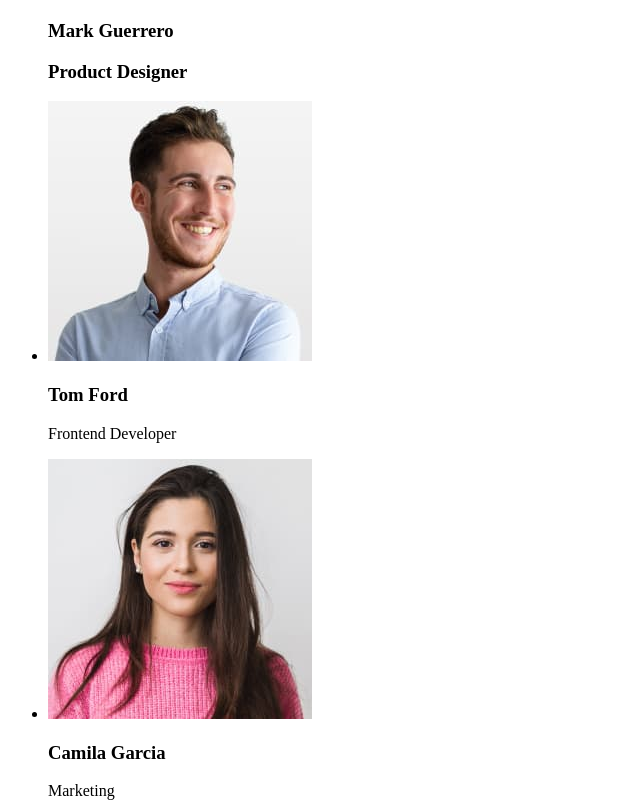
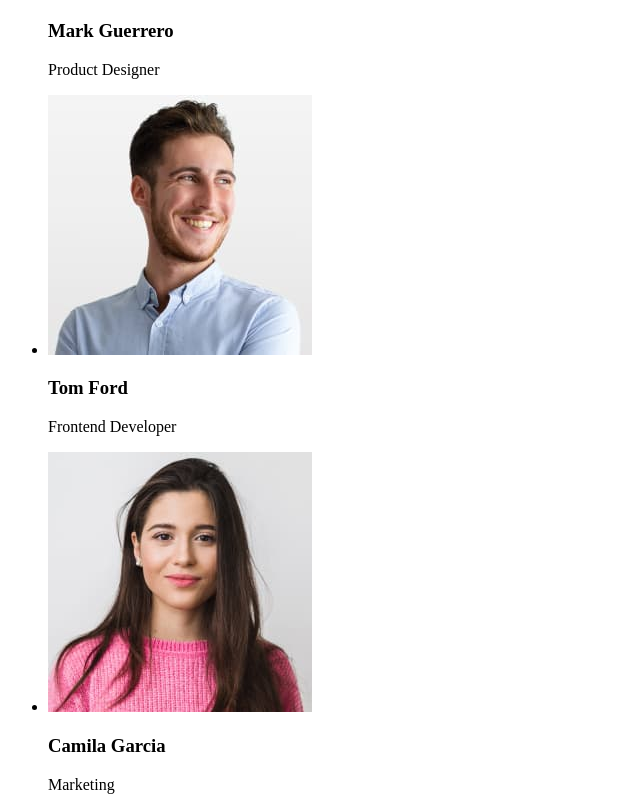
Before and after one commit to JoeShvartsev/goit-markup-hw-01, a plain HTML site: page index.html in a window 1280 px wide. Shown: the part 1902-2709 px from the top of the page, without its empty margins (0-640 px from the left). Drawn offline with Linux system fonts and the light colour scheme.

Commit message:
Final_html

```diff
--- a/index.html
+++ b/index.html
@@ -87,7 +87,7 @@
             <li>
                 <img src="./images/img_4.jpg" alt="Team Member"
                 width="264" height="260">
-                <h3>Mark Guerrero<h3>
+                <h3>Mark Guerrero</h3>
                 <p>Product Designer</p>
             </li>
             <li>
```
